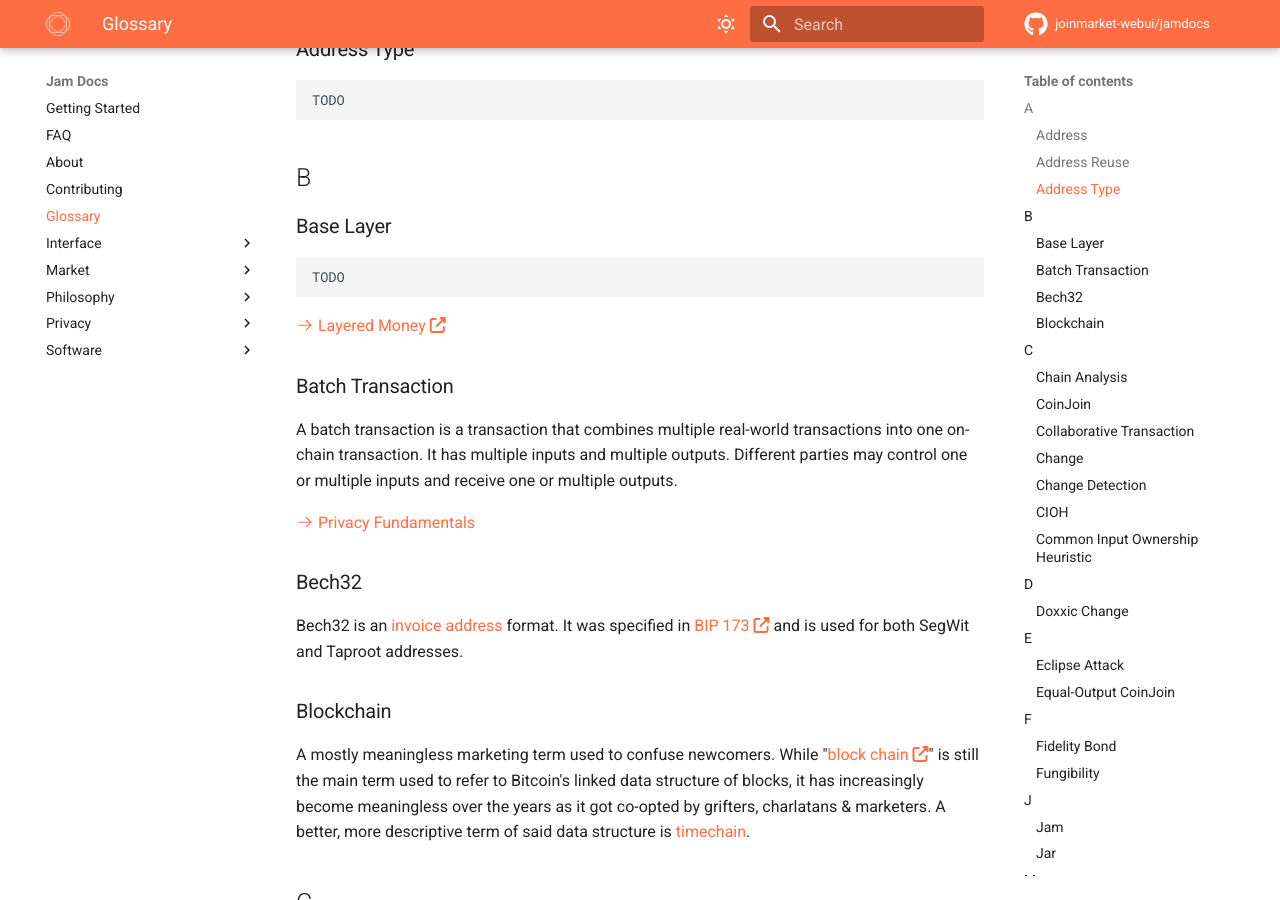
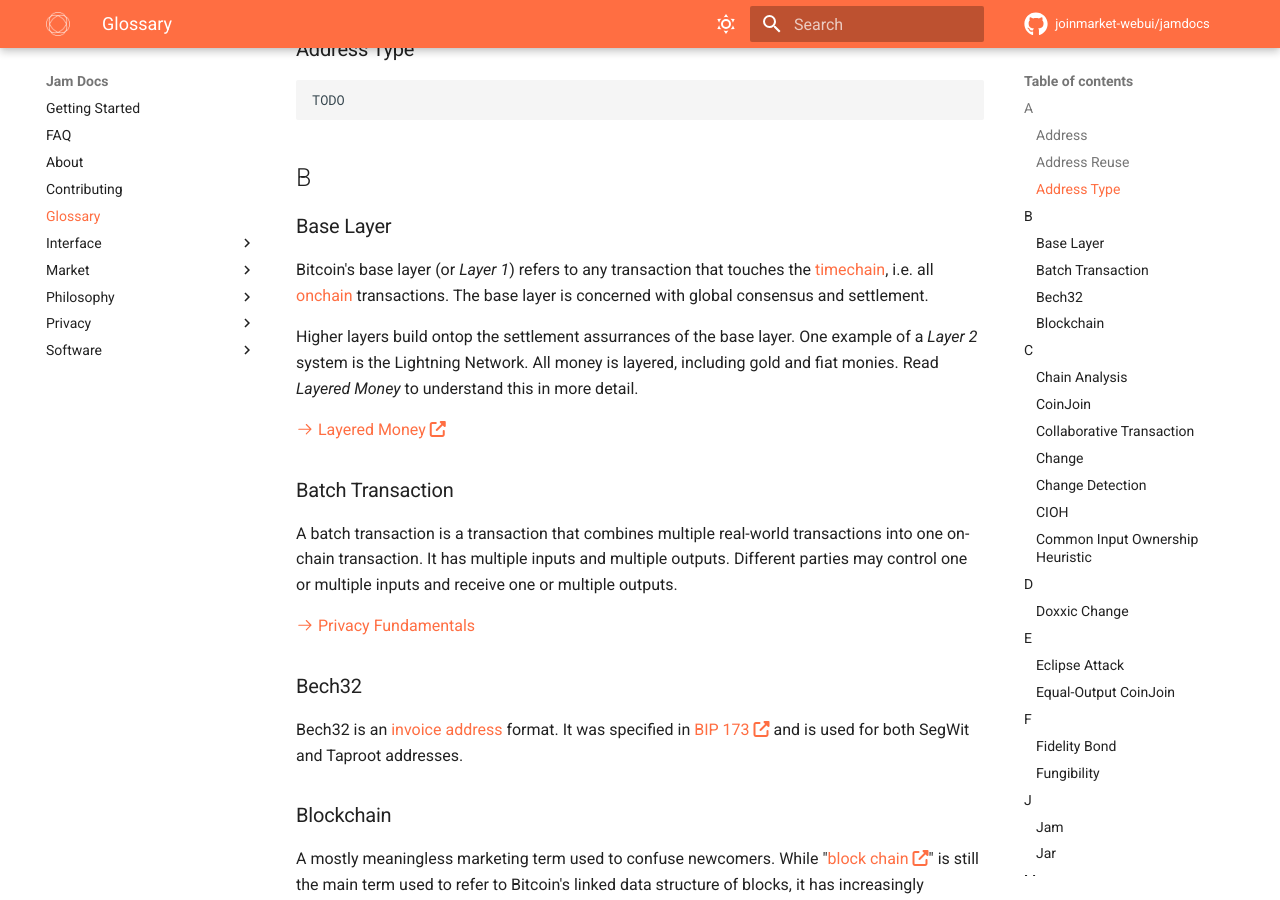
Before and after one commit to joinmarket-webui/jamdocs, an MkDocs documentation site: the page built from docs/glossary.md, in a window 1280 px wide and 900 px high, scrolled down 974 px. Built offline with MkDocs 1.6.1 and Material for MkDocs 9.7.7, drawn with Linux system fonts in a browser that asks for light colours; nearby versions of some CDN libraries; comment, search, counter and statistics services are not loaded.

Commit message:
feat(glossary): base layer

```diff
--- a/docs/glossary.md
+++ b/docs/glossary.md
@@ -78,7 +78,14 @@ harms the privacy of yourself and others. You should never reuse addresses.
 ## B
 ### Base Layer
 
-    TODO
+Bitcoin's base layer (or _Layer 1_) refers to any transaction
+that touches the [timechain](#timechain), i.e. all [onchain](#onchain)
+transactions. The base layer is concerned with global consensus and settlement.
+
+Higher layers build ontop the settlement assurrances of the base layer. One
+example of a _Layer 2_ system is the Lightning Network. All money is layered,
+including gold and fiat monies. Read _Layered Money_ to understand this in more
+detail.
 
 
 [:octicons-arrow-right-24: Layered Money][layered-money]
```
